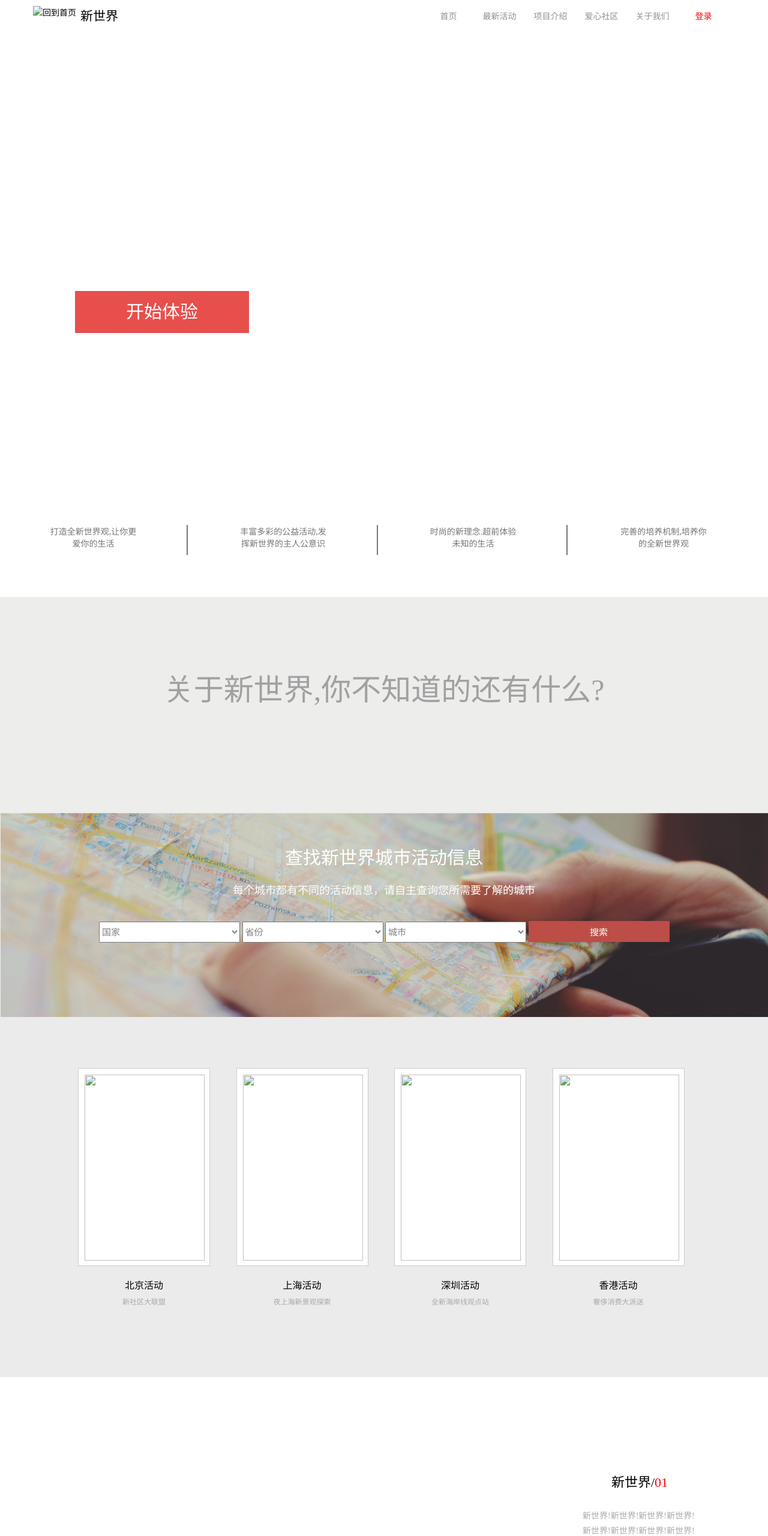
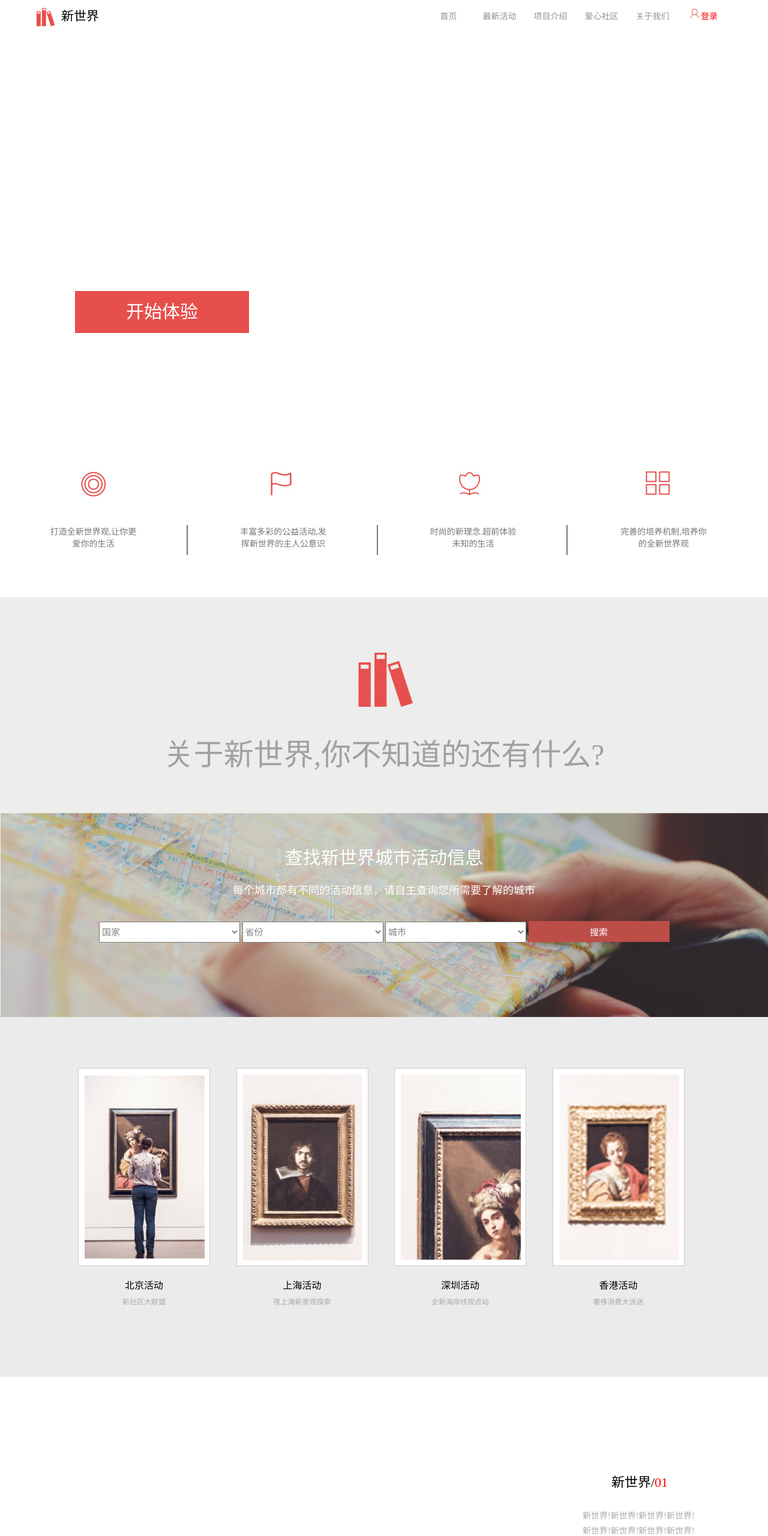
Before and after one commit to oooops/Note, a plain HTML site: page index.html in a window 1280 px wide. Shown: the top 2560 px of the page at 60% size. Drawn offline with Linux system fonts and the light colour scheme.

Commit message:
Update index.html

```diff
--- a/index.html
+++ b/index.html
@@ -13,7 +13,7 @@
   <!--网页头部-->
   <div class="title">
     <div class="title-left">
-      <img class="title-pic" src="../任务7/img/site-pic.png" alt="回到首页">
+      <img class="title-pic" src="../img/site-pic.png" alt="回到首页">
       <p>新世界</p>
     </div>
     <div class="title-right">
@@ -24,7 +24,7 @@
         <li><a href="#">爱心社区</a></li>
         <li><a href="#">关于我们</a></li>
         <li>
-          <a href="#"><img src="../任务7/img/login-icon.jpg" alt=""><span class="login">登录</span></a>
+          <a href="#"><img src="../img/login-icon.jpg" alt=""><span class="login">登录</span></a>
         </li>
       </ul>
     </div>
@@ -38,10 +38,10 @@
       <!--第一个主体-->
       <div class="pic-bottom">
         <ul>
-          <li class="icon1"><img src="../任务7/img/icon-1.jpg" alt=""></li>
-          <li class="icon1"><img src="../任务7/img/icon-2.jpg" alt=""></li>
-          <li class="icon1"><img src="../任务7/img/icon-3.jpg" alt=""></li>
-          <li class="icon1"><img src="../任务7/img/icon-4.jpg" alt=""></li>
+          <li class="icon1"><img src="../img/icon-1.jpg" alt=""></li>
+          <li class="icon1"><img src="../img/icon-2.jpg" alt=""></li>
+          <li class="icon1"><img src="../img/icon-3.jpg" alt=""></li>
+          <li class="icon1"><img src="../img/icon-4.jpg" alt=""></li>
         </ul>
         <div class="word">
           <ul>
@@ -56,7 +56,7 @@
     <!--第一个主体结束-->
     <!--第二个主体开始-->
     <div class="first-part">
-      <img src="../任务7/img/site-pic2 (1).png" alt="">
+      <img src="../img/site-pic2 (1).png" alt="">
       <p>关于新世界,你不知道的还有什么?</p>
     </div>
     <!--第三个部分-->
@@ -84,15 +84,15 @@
     </div>
     <!--第四个部分-->
     <div class="third-part">
-      <span class="photo"><img src="../任务7/img/图3.png" alt=""><h3>北京活动</h3><p>新社区大联盟</p></span>
-      <span class="photo"><img src="../任务7/img/图4.png" alt=""><h3>上海活动</h3><p>夜上海新景观探索</p></span>
-      <span class="photo"><img src="../任务7/img/图5.png" alt=""><h3>深圳活动</h3><p>全新海岸线观点站</p></span>
-      <span class="photo"><img src="../任务7/img/图6.png" alt=""><h3>香港活动</h3><p>奢侈消费大派送</p></span>
+      <span class="photo"><img src="../img/图3.png" alt=""><h3>北京活动</h3><p>新社区大联盟</p></span>
+      <span class="photo"><img src="../img/图4.png" alt=""><h3>上海活动</h3><p>夜上海新景观探索</p></span>
+      <span class="photo"><img src="../img/图5.png" alt=""><h3>深圳活动</h3><p>全新海岸线观点站</p></span>
+      <span class="photo"><img src="../img/图6.png" alt=""><h3>香港活动</h3><p>奢侈消费大派送</p></span>
     </div>
     <!--第五个部分-->
     <div class="four-part">
       <div class="four-part-left">
-        <img src="../任务7/img/mission7_newWorld.jpg" alt="">
+        <img src="../img/mission7_newWorld.jpg" alt="">
       </div>
       <div class="four-part-right">
         <h3>新世界/<span class="word5">01</span></h3>
@@ -113,7 +113,7 @@
         <a href="#">查看更多</a>
       </div>
       <div class="five-part-right">
-        <img src="../任务7/img/mission7_newTime.jpg" alt="">
+        <img src="../img/mission7_newTime.jpg" alt="">
       </div>
     </div>
     <!--第七个部分-->
@@ -162,10 +162,10 @@
         <input type="submit" class="submit" value="提 交">
         </form>
         <div class="lianjie">
-          <a href="#"><img src="../任务7/img/weibo.gif" alt=""></a>
-          <a href="#"><img src="../任务7/img/qq.gif" alt=""></a>
-          <a href="#"><img src="../任务7/img/tuite.gif" alt=""></a>
-          <a href="#"><img src="../任务7/img/global.gif" alt=""></a>
+          <a href="#"><img src="../img/weibo.gif" alt=""></a>
+          <a href="#"><img src="../img/qq.gif" alt=""></a>
+          <a href="#"><img src="../img/tuite.gif" alt=""></a>
+          <a href="#"><img src="../img/global.gif" alt=""></a>
         </div>
         <footer>
           <span>©2017新世界</span>
```
